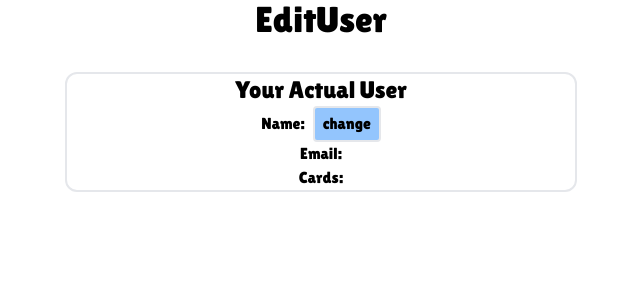
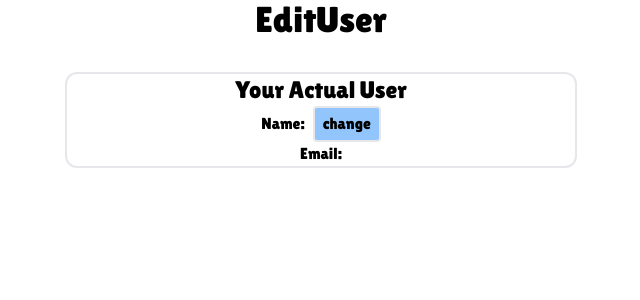
Before and after one commit to AndresDrimer/libertad, a Next.js app: page /user/edit in a window 1280 px wide. Shown: the top 300 px of the page, without its empty margins (319-959 px from the left). Built offline with nearby package versions, Linux system fonts and the light colour scheme; no server answers.

Commit message:
minimal detail corrected

```diff
--- a/app/user/edit/page.tsx
+++ b/app/user/edit/page.tsx
@@ -15,7 +15,7 @@ async function EditUser() {
   <h1 className='text-2xl'>Your Actual User</h1>
   <div className='flex gap-2 justify-center items-center'><p>Name: {session?.user.name}</p><UpdateName /></div>
   <p>Email: {session?.user.email}</p>
-  <p>Cards: {session?.user.cards}</p>
+
 </div>
 
 
```
